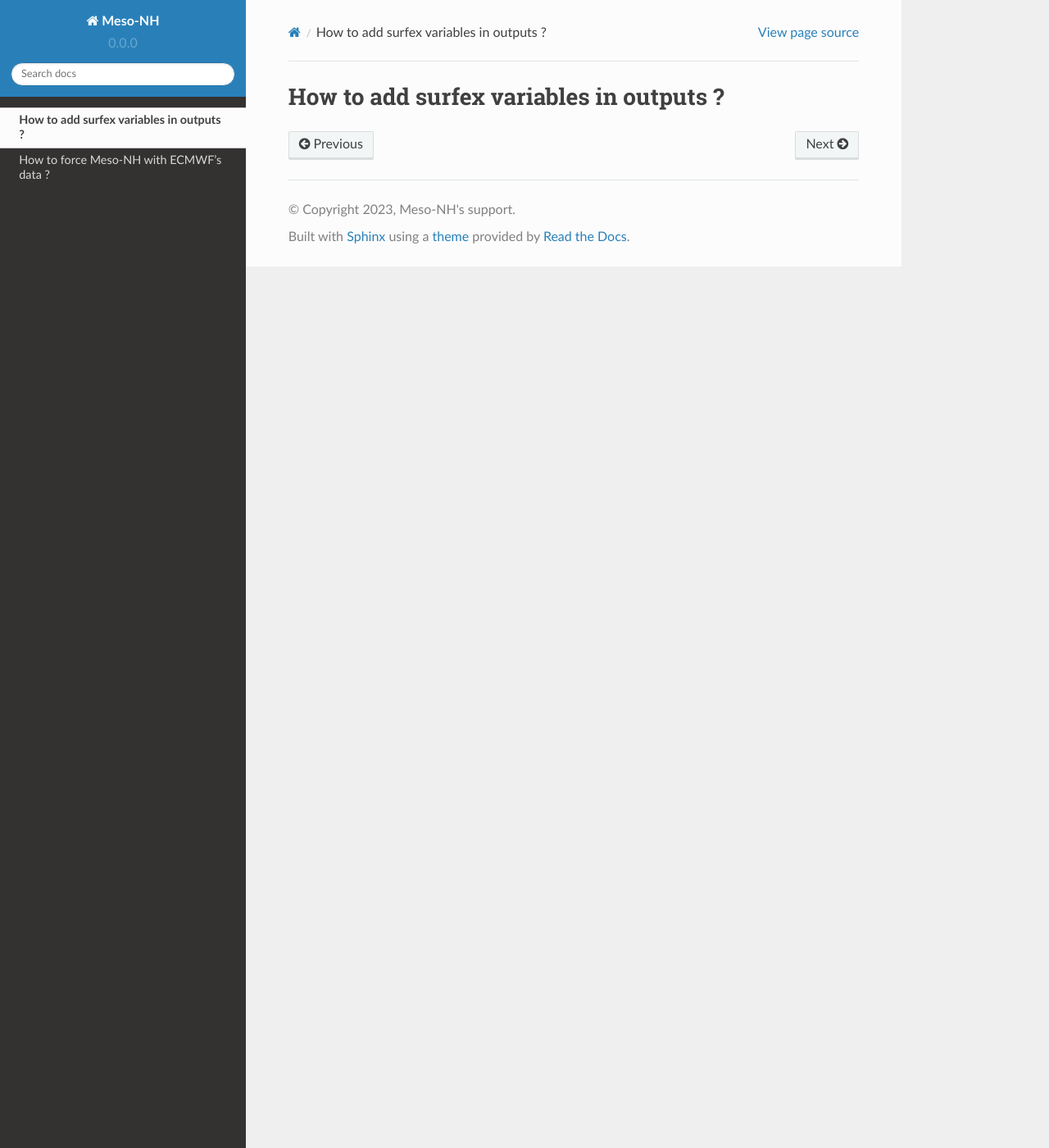
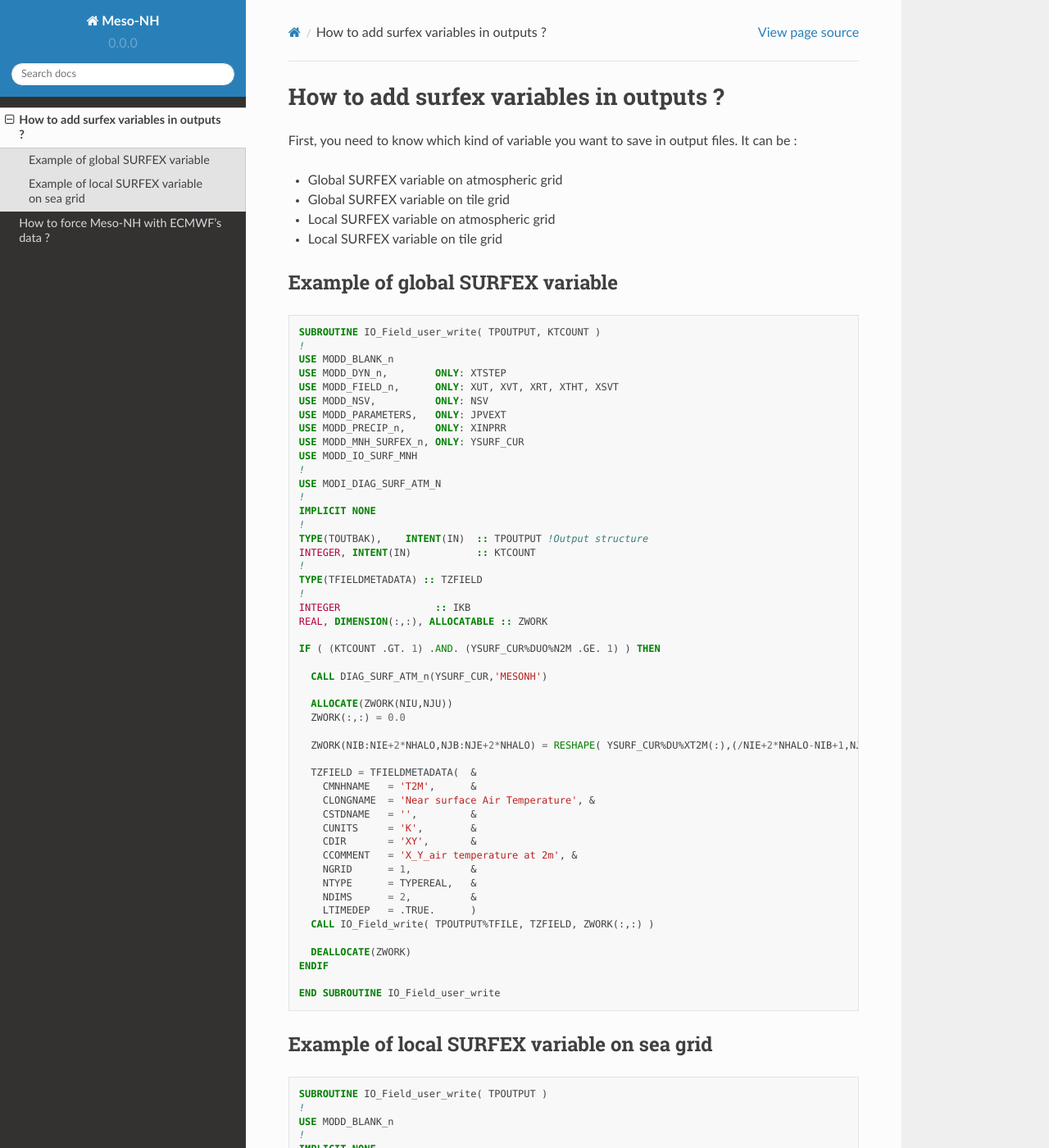
Before and after one commit to JorisPianezze/mesonh_beta_test_guide, a Sphinx documentation site: the page built from docs/source/how_to_add_surfex_variables_in_outputs/how_to_add_surfex_variables_in_outputs.rst, in a window 1280 px wide and 1400 px high. Shown: the whole window at 82% size. Built offline with Sphinx 7.4.7 and the Read the Docs theme 2.0.0, drawn with Linux system fonts in a browser that asks for light colours; some of the changed text lies outside the part shown.

Commit message:
Change name and add example

```diff
--- a/docs/source/how_to_add_surfex_variables_in_outputs/how_to_add_surfex_variables_in_outputs.rst
+++ b/docs/source/how_to_add_surfex_variables_in_outputs/how_to_add_surfex_variables_in_outputs.rst
@@ -1,2 +1,97 @@
 How to add surfex variables in outputs ?
 ==========================================
+
+First, you need to know which kind of variable you want to save in output files. It can be :
+
+* Global SURFEX variable on atmospheric grid
+
+* Global SURFEX variable on tile grid
+
+* Local SURFEX variable on atmospheric grid
+
+* Local SURFEX variable on tile grid
+
+Example of global SURFEX variable
+---------------------------------------
+
+.. code-block:: fortran
+
+   SUBROUTINE IO_Field_user_write( TPOUTPUT, KTCOUNT )
+   !
+   USE MODD_BLANK_n
+   USE MODD_DYN_n,        ONLY: XTSTEP
+   USE MODD_FIELD_n,      ONLY: XUT, XVT, XRT, XTHT, XSVT
+   USE MODD_NSV,          ONLY: NSV
+   USE MODD_PARAMETERS,   ONLY: JPVEXT
+   USE MODD_PRECIP_n,     ONLY: XINPRR
+   USE MODD_MNH_SURFEX_n, ONLY: YSURF_CUR
+   USE MODD_IO_SURF_MNH
+   !
+   USE MODI_DIAG_SURF_ATM_N
+   !
+   IMPLICIT NONE
+   !
+   TYPE(TOUTBAK),    INTENT(IN)  :: TPOUTPUT !Output structure
+   INTEGER, INTENT(IN)           :: KTCOUNT
+   !
+   TYPE(TFIELDMETADATA) :: TZFIELD
+   !
+   INTEGER                :: IKB
+   REAL, DIMENSION(:,:), ALLOCATABLE :: ZWORK
+
+   IF ( (KTCOUNT .GT. 1) .AND. (YSURF_CUR%DUO%N2M .GE. 1) ) THEN
+
+     CALL DIAG_SURF_ATM_n(YSURF_CUR,'MESONH')
+
+     ALLOCATE(ZWORK(NIU,NJU))
+     ZWORK(:,:) = 0.0
+
+     ZWORK(NIB:NIE+2*NHALO,NJB:NJE+2*NHALO) = RESHAPE( YSURF_CUR%DU%XT2M(:),(/NIE+2*NHALO-NIB+1,NJE+2*NHALO-NJB+1/) )
+
+     TZFIELD = TFIELDMETADATA(  &
+       CMNHNAME   = 'T2M',      &
+       CLONGNAME  = 'Near surface Air Temperature', &
+       CSTDNAME   = '',         &
+       CUNITS     = 'K',        &
+       CDIR       = 'XY',       &
+       CCOMMENT   = 'X_Y_air temperature at 2m', &
+       NGRID      = 1,          &
+       NTYPE      = TYPEREAL,   &
+       NDIMS      = 2,          &
+       LTIMEDEP   = .TRUE.      )
+     CALL IO_Field_write( TPOUTPUT%TFILE, TZFIELD, ZWORK(:,:) )
+
+     DEALLOCATE(ZWORK)
+   ENDIF
+
+   END SUBROUTINE IO_Field_user_write
+
+Example of local SURFEX variable on sea grid
+-----------------------------------------------
+
+.. code-block:: fortran
+
+   SUBROUTINE IO_Field_user_write( TPOUTPUT )
+   !
+   USE MODD_BLANK_n
+   !
+   IMPLICIT NONE
+   !
+   TYPE(TOUTBAK),    INTENT(IN)  :: TPOUTPUT !Output structure
+   !
+   TYPE(TFIELDMETADATA) :: TZFIELD
+
+   TZFIELD = TFIELDMETADATA(  &
+     CMNHNAME   = 'DUMMY2D1',      &
+     CLONGNAME  = '...', &
+     CSTDNAME   = '',         &
+     CUNITS     = '.',        &
+     CDIR       = 'XY',       &
+     CCOMMENT   = 'X_Y_...', &
+     NGRID      = 1,          &
+     NTYPE      = TYPEREAL,   &
+     NDIMS      = 2,          &
+     LTIMEDEP   = .TRUE.      )
+   CALL IO_Field_write( TPOUTPUT%TFILE, TZFIELD, XDUMMY2D1 )
+
+   END SUBROUTINE IO_Field_user_write
--- a/docs/source/index.rst
+++ b/docs/source/index.rst
@@ -1,4 +1,4 @@
-Welcome to Meso-NH user's guide !
+Welcome to Meso-NH beta's guide !
 ===================================
 
 .. note::
```
